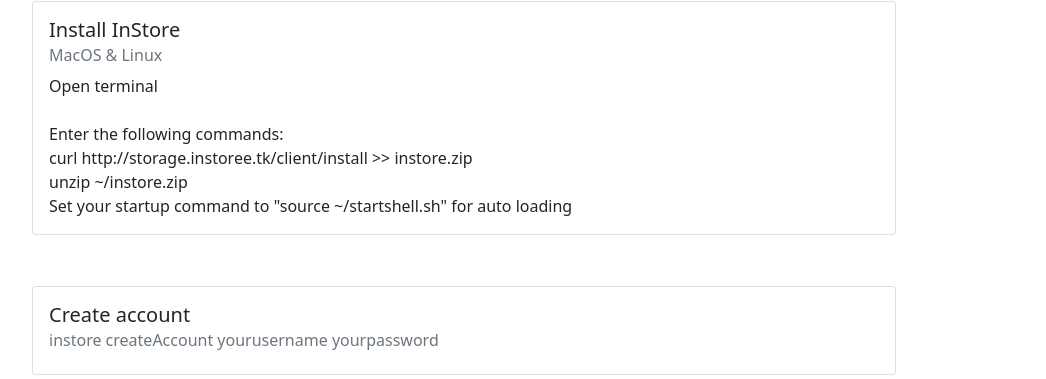
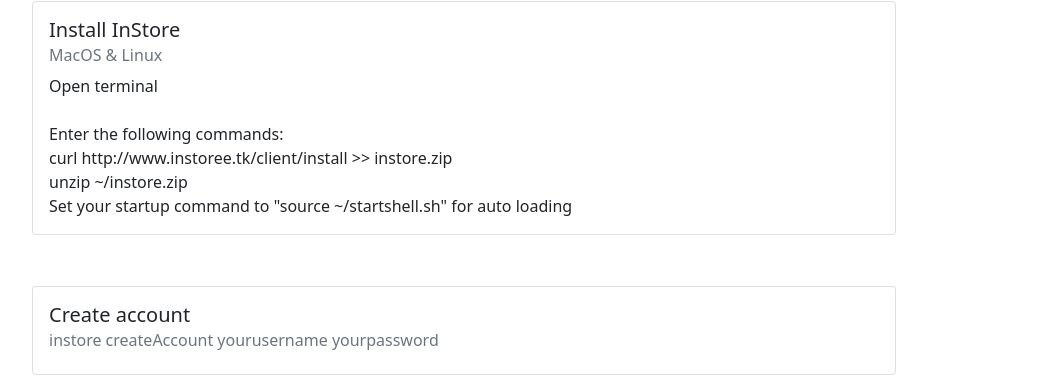
Before and after one commit to omrozh/inws, a Flask app: page / in a window 1280 px wide. Shown: the part 205-584 px from the top of the page, without its empty margins (96-1142 px from the left). Run offline with Flask 2, Linux system fonts and the light colour scheme.

Commit message:
new commit

```diff
--- a/templates/docs.html
+++ b/templates/docs.html
@@ -18,7 +18,7 @@
             <br>
             Enter the following commands:
             <br>
-            curl http://storage.instoree.tk/client/install >> instore.zip
+            curl http://www.instoree.tk/client/install >> instore.zip
             <br>
             unzip ~/instore.zip
             <br>
```
